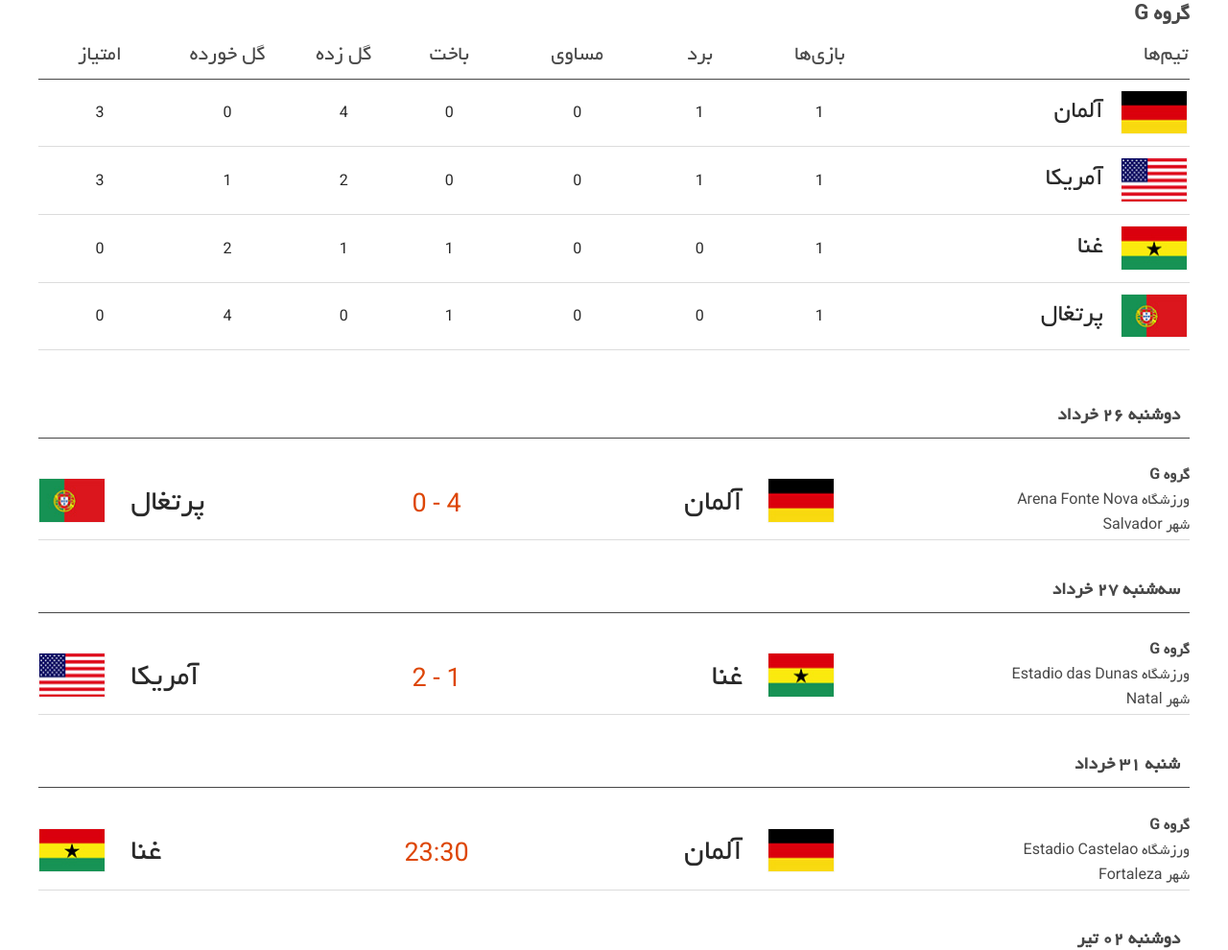
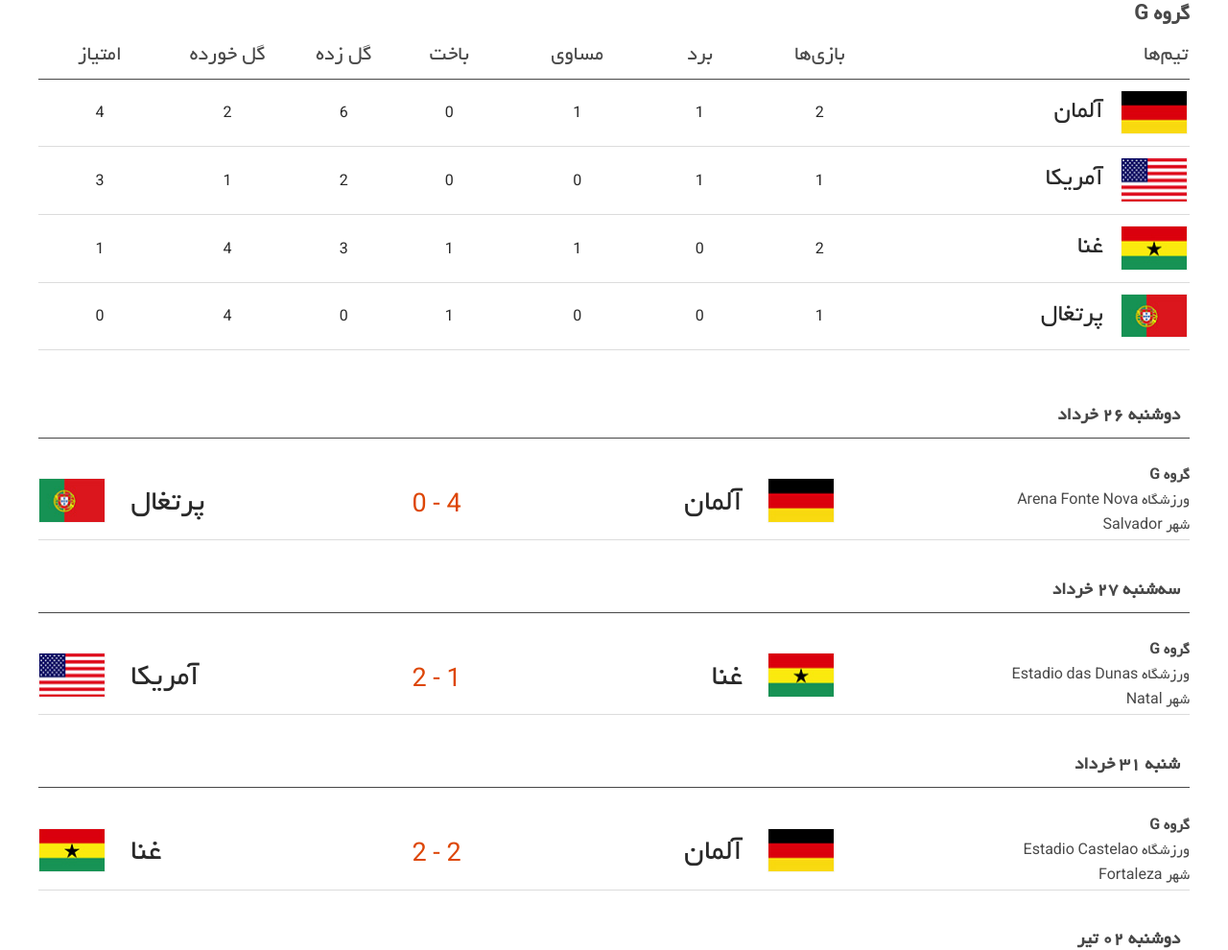
Before and after one commit to HosseinKarami/fifawc, a Jekyll site: the page built from groups/G/index.html, in a window 1280 px wide. Shown: the part 338-1328 px from the top of the page at 96% size. Built offline with Jekyll 4.4.1, drawn with Linux system fonts in a browser that asks for light colours; comment, search, counter and statistics services are not loaded.

Commit message:
GER Vs GHA

```diff
--- a/_data/groups.yml
+++ b/_data/groups.yml
@@ -236,13 +236,13 @@
   teams:
   - team: آلمان
     flag: assets/img/flags/ger.png
-    played: "1"
+    played: "2"
     won: "1"
-    draw: "0"
+    draw: "1"
     lost: "0"
-    GF: "4"
-    GA: "0"
-    points: "3"
+    GF: "6"
+    GA: "2"
+    points: "4"
   - team: آمریکا
     flag: assets/img/flags/usa.png
     played: "1"
@@ -254,13 +254,13 @@
     points: "3"
   - team: غنا
     flag: assets/img/flags/gha.png
-    played: "1"
+    played: "2"
     won: "0"
-    draw: "0"
+    draw: "1"
     lost: "1"
-    GF: "1"
-    GA: "2"
-    points: "0"
+    GF: "3"
+    GA: "4"
+    points: "1"
   - team: پرتغال
     flag: assets/img/flags/por.png
     played: "1"
```
Also changed, not shown: _data/matches.yml (+4 -4 lines).
